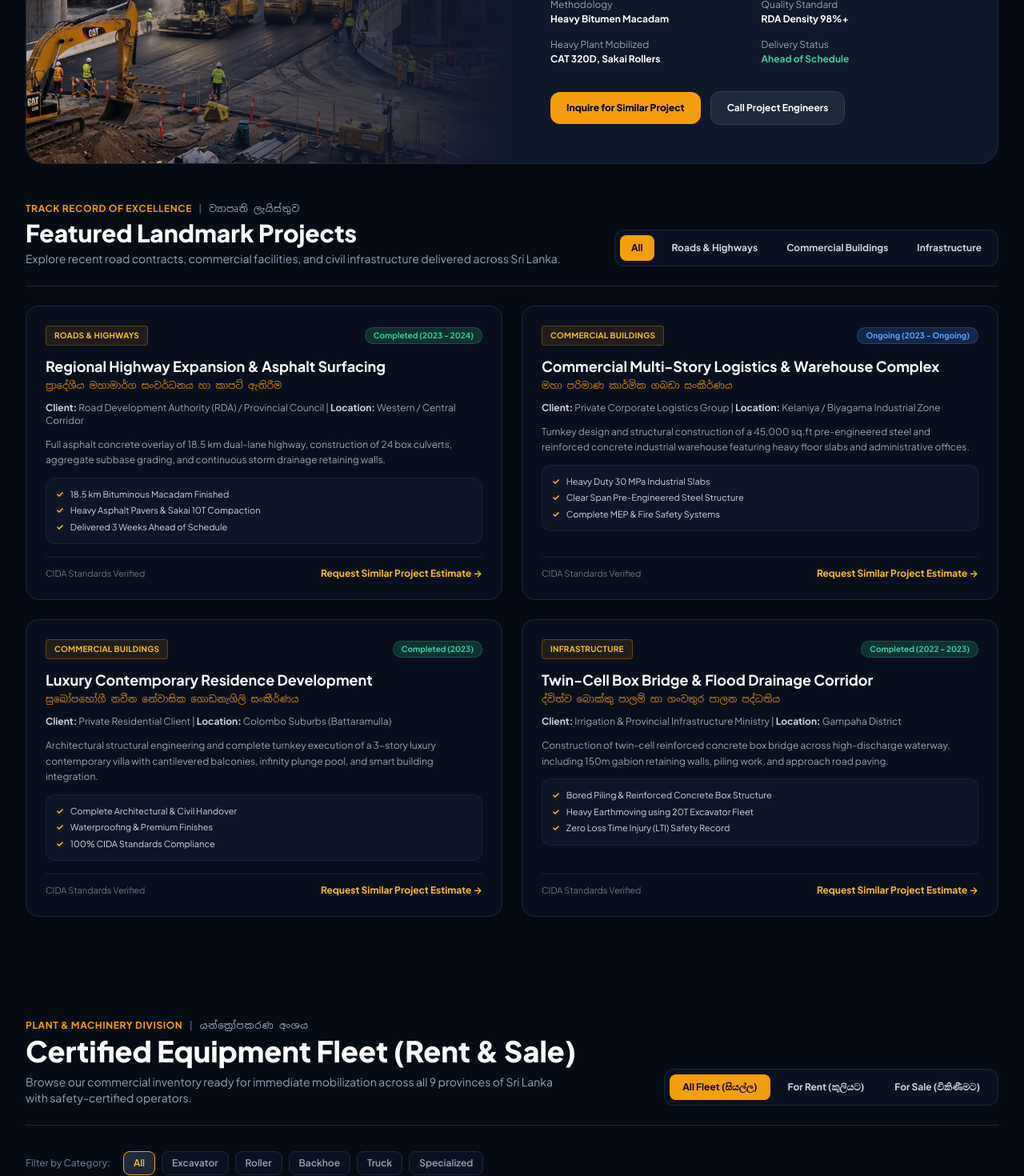
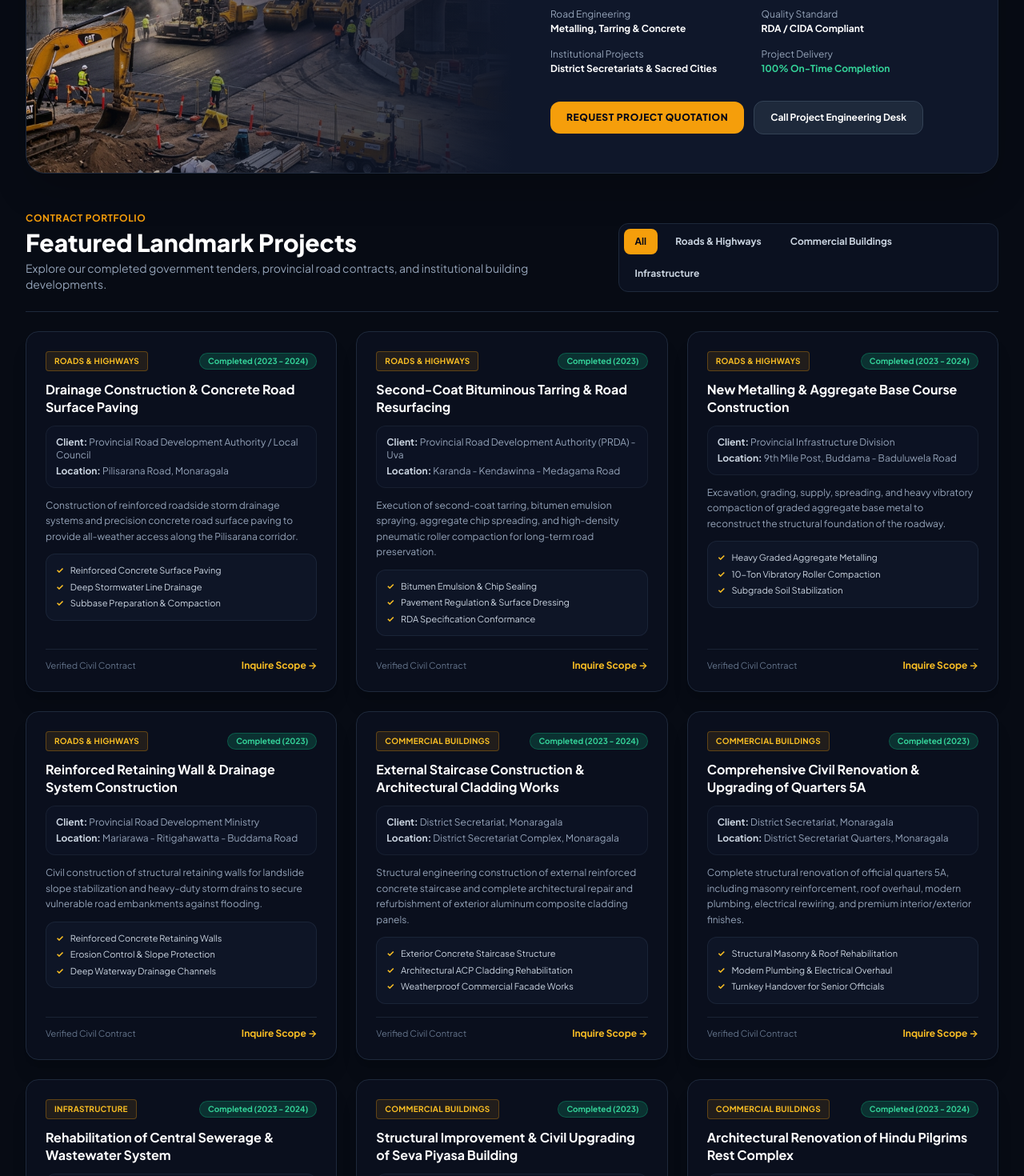
Before and after one commit to kavindurishan/Methum-Construction, a Next.js app: page / in a window 1280 px wide. Shown: the part 2140-3610 px from the top of the page at 80% size. Built offline with nearby package versions, Linux system fonts and the light colour scheme.

Commit message:
feat: add real client projects in English and remove Sinhala from projects section

```diff
--- a/src/components/LandmarkProjects.tsx
+++ b/src/components/LandmarkProjects.tsx
@@ -2,7 +2,7 @@
 
 import React, { useState } from "react";
 import Link from "next/link";
-import { siteConfig, ProjectItem } from "@/data/siteData";
+import { siteConfig } from "@/data/siteData";
 
 export default function LandmarkProjects() {
   const [activeCategory, setActiveCategory] = useState<string>("All");
@@ -17,14 +17,14 @@ export default function LandmarkProjects() {
   return (
     <section id="projects" className="max-w-7xl mx-auto px-4 md:px-8 py-16 space-y-12">
 
-      {/* Featured Viaduct & High-Rise Showcase Banner */}
+      {/* Featured Civil Engineering Showcase Banner */}
       <div className="relative rounded-3xl overflow-hidden border border-slate-800 bg-slate-900 shadow-2xl">
         <div className="grid grid-cols-1 lg:grid-cols-2">
           {/* Image Container */}
           <div className="relative min-h-[360px] lg:min-h-[480px]">
             <img
               src="/showcase.jpg"
-              alt="Methum Constructions Landmark Infrastructure"
+              alt="Methum Constructions Civil Infrastructure"
               className="absolute inset-0 w-full h-full object-cover"
             />
             <div className="absolute inset-0 bg-gradient-to-t lg:bg-gradient-to-r from-transparent via-[#0f172a]/60 to-[#0f172a]"></div>
@@ -34,38 +34,34 @@ export default function LandmarkProjects() {
           <div className="p-8 md:p-12 flex flex-col justify-between space-y-6">
             <div className="space-y-4">
               <div className="inline-flex items-center gap-2 px-3 py-1 rounded-md bg-amber-500/10 border border-amber-500/30 text-amber-400 text-xs font-bold uppercase tracking-wider">
-                Flagship Infrastructure Portfolio
+                Proven Track Record
               </div>
 
               <h3 className="text-2xl sm:text-3xl lg:text-4xl font-extrabold text-white tracking-tight leading-tight">
-                High-Speed Viaducts, Arterial Highways & Urban Complexes
+                High-Durability Highways, Public Infrastructure & Commercial Facilities
               </h3>
 
               <p className="text-slate-300 text-xs sm:text-sm leading-relaxed">
-                Utilizing state-of-the-art asphalt batching plants, pneumatic vibratory compactors, and automated pavers, Methum Constructions executes critical civil infrastructure with zero margin for compromise.
-              </p>
-
-              <p className="text-amber-400 font-sinhala text-xs font-medium">
-                මහා පරිමාණ මහාමාර්ග, පාලම් හා උසස් වාණිජ ගොඩනැගිලි ඉංජිනේරු තාක්ෂණයෙන් නියමිත වේලාවට නිමකිරීම.
+                From high-specification road metalling, asphalt second-coat tarring, and concrete pavements to institutional complexes, structural cladding, and deep drainage works, Methum Constructions delivers civil engineering excellence across the Uva and national corridors.
               </p>
 
               {/* Technical Specifications Matrix */}
               <div className="grid grid-cols-2 gap-4 pt-4 border-t border-slate-800 text-xs">
                 <div>
-                  <div className="text-slate-400">Methodology</div>
-                  <div className="font-bold text-white mt-0.5">Heavy Bitumen Macadam</div>
+                  <div className="text-slate-400">Road Engineering</div>
+                  <div className="font-bold text-white mt-0.5">Metalling, Tarring & Concrete</div>
                 </div>
                 <div>
                   <div className="text-slate-400">Quality Standard</div>
-                  <div className="font-bold text-white mt-0.5">RDA Density 98%+</div>
+                  <div className="font-bold text-white mt-0.5">RDA / CIDA Compliant</div>
                 </div>
                 <div>
-                  <div className="text-slate-400">Heavy Plant Mobilized</div>
-                  <div className="font-bold text-white mt-0.5">CAT 320D, Sakai Rollers</div>
+                  <div className="text-slate-400">Institutional Projects</div>
+                  <div className="font-bold text-white mt-0.5">District Secretariats & Sacred Cities</div>
                 </div>
                 <div>
-                  <div className="text-slate-400">Delivery Status</div>
-                  <div className="font-bold text-emerald-400 mt-0.5">Ahead of Schedule</div>
+                  <div className="text-slate-400">Project Delivery</div>
+                  <div className="font-bold text-emerald-400 mt-0.5">100% On-Time Completion</div>
                 </div>
               </div>
             </div>
@@ -73,15 +69,15 @@ export default function LandmarkProjects() {
             <div className="flex flex-wrap items-center gap-3 pt-2">
               <Link
                 href="#estimator"
-                className="px-5 py-3 rounded-xl bg-amber-500 hover:bg-amber-400 text-slate-950 font-black text-xs transition"
+                className="px-5 py-3 rounded-xl bg-amber-500 hover:bg-amber-400 text-slate-950 font-black text-xs transition uppercase tracking-wider"
               >
-                Inquire for Similar Project
+                Request Project Quotation
               </Link>
               <a
                 href={`tel:${siteConfig.contacts.hotlines[0].replace(/\s+/g, "")}`}
                 className="px-5 py-3 rounded-xl bg-slate-800 hover:bg-slate-700 text-white font-bold text-xs border border-slate-700 transition"
               >
-                Call Project Engineers
+                Call Project Engineering Desk
               </a>
             </div>
           </div>
@@ -92,16 +88,14 @@ export default function LandmarkProjects() {
       <div className="space-y-6">
         <div className="flex flex-col md:flex-row md:items-end justify-between gap-4 border-b border-slate-800 pb-6">
           <div>
-            <div className="text-xs font-bold uppercase tracking-wider text-amber-500 flex items-center gap-2">
-              <span>Track Record of Excellence</span>
-              <span className="text-slate-600">|</span>
-              <span className="font-sinhala text-slate-400 font-normal">ව්‍යාපෘති ලැයිස්තුව</span>
+            <div className="text-xs font-bold uppercase tracking-wider text-amber-500">
+              Contract Portfolio
             </div>
             <h2 className="text-3xl font-extrabold text-white mt-1">
               Featured Landmark Projects
             </h2>
             <p className="text-slate-400 text-sm mt-1">
-              Explore recent road contracts, commercial facilities, and civil infrastructure delivered across Sri Lanka.
+              Explore our completed government tenders, provincial road contracts, and institutional building developments.
             </p>
           </div>
 
@@ -124,11 +118,11 @@ export default function LandmarkProjects() {
         </div>
 
         {/* Projects Grid */}
-        <div className="grid grid-cols-1 md:grid-cols-2 gap-6">
+        <div className="grid grid-cols-1 md:grid-cols-2 lg:grid-cols-3 gap-6">
           {filteredProjects.map((project) => (
             <div
               key={project.id}
-              className="bg-[#0a0f1d] border border-slate-800 hover:border-amber-500/40 rounded-2xl p-6 flex flex-col justify-between space-y-4 transition group shadow-xl"
+              className="bg-[#0a0f1d] border border-slate-800 hover:border-amber-500/50 rounded-2xl p-6 flex flex-col justify-between space-y-4 transition group shadow-xl"
             >
               <div className="space-y-3">
                 <div className="flex items-center justify-between gap-2">
@@ -147,17 +141,18 @@ export default function LandmarkProjects() {
                 </div>
 
                 <div>
-                  <h4 className="text-lg font-bold text-white group-hover:text-amber-400 transition">
+                  <h4 className="text-base font-bold text-white group-hover:text-amber-400 transition leading-snug">
                     {project.title}
                   </h4>
-                  <p className="text-xs text-amber-500/80 font-sinhala font-medium mt-0.5">
-                    {project.sinhalaTitle}
-                  </p>
                 </div>
 
-                <div className="text-xs text-slate-400">
-                  <strong className="text-slate-300">Client:</strong> {project.client} |{" "}
-                  <strong className="text-slate-300">Location:</strong> {project.location}
+                <div className="text-xs text-slate-400 space-y-1 bg-slate-900/50 p-3 rounded-xl border border-slate-800/60">
+                  <div>
+                    <strong className="text-slate-300">Client:</strong> {project.client}
+                  </div>
+                  <div>
+                    <strong className="text-slate-300">Location:</strong> {project.location}
+                  </div>
                 </div>
 
                 <p className="text-xs text-slate-400 leading-relaxed">
@@ -177,13 +172,13 @@ export default function LandmarkProjects() {
 
               <div className="pt-3 border-t border-slate-800/80 flex items-center justify-between text-xs">
                 <span className="text-slate-500 text-[11px]">
-                  CIDA Standards Verified
+                  Verified Civil Contract
                 </span>
                 <Link
                   href="#estimator"
                   className="text-amber-400 hover:text-amber-300 font-bold flex items-center gap-1"
                 >
-                  Request Similar Project Estimate →
+                  Inquire Scope →
                 </Link>
               </div>
             </div>
--- a/src/data/siteData.ts
+++ b/src/data/siteData.ts
@@ -21,7 +21,6 @@ export interface MachineryItem {
 export interface ProjectItem {
   id: string;
   title: string;
-  sinhalaTitle: string;
   category: "Roads & Highways" | "Commercial Buildings" | "Infrastructure";
   client: string;
   location: string;
@@ -258,82 +257,161 @@ export const siteConfig = {
     },
   ],
   projects: [
+    // --- ROAD PROJECTS ---
     {
-      id: "central-expressway-feeder",
-      title: "Regional Highway Expansion & Asphalt Surfacing",
-      sinhalaTitle: "ප්‍රාදේශීය මහාමාර්ග සංවර්ධනය හා කාපට් ඇතිරීම",
+      id: "pilisarana-road-concreting",
+      title: "Drainage Construction & Concrete Road Surface Paving",
       category: "Roads & Highways",
-      client: "Road Development Authority (RDA) / Provincial Council",
-      location: "Western / Central Corridor",
+      client: "Provincial Road Development Authority / Local Council",
+      location: "Pilisarana Road, Monaragala",
       year: "2023 - 2024",
       status: "Completed",
       scope:
-        "Full asphalt concrete overlay of 18.5 km dual-lane highway, construction of 24 box culverts, aggregate subbase grading, and continuous storm drainage retaining walls.",
+        "Construction of reinforced roadside storm drainage systems and precision concrete road surface paving to provide all-weather access along the Pilisarana corridor.",
       highlights: [
-        "18.5 km Bituminous Macadam Finished",
-        "Heavy Asphalt Pavers & Sakai 10T Compaction",
-        "Delivered 3 Weeks Ahead of Schedule",
+        "Reinforced Concrete Surface Paving",
+        "Deep Stormwater Line Drainage",
+        "Subbase Preparation & Compaction",
       ],
     },
     {
-      id: "industrial-logistics-complex",
-      title: "Commercial Multi-Story Logistics & Warehouse Complex",
-      sinhalaTitle: "මහා පරිමාණ කාර්මික ගබඩා සංකීර්ණය",
-      category: "Commercial Buildings",
-      client: "Private Corporate Logistics Group",
-      location: "Kelaniya / Biyagama Industrial Zone",
-      year: "2023 - Ongoing",
-      status: "Ongoing",
+      id: "karanda-kendawinna-medagama-tarring",
+      title: "Second-Coat Bituminous Tarring & Road Resurfacing",
+      category: "Roads & Highways",
+      client: "Provincial Road Development Authority (PRDA) - Uva",
+      location: "Karanda - Kendawinna - Medagama Road",
+      year: "2023",
+      status: "Completed",
       scope:
-        "Turnkey design and structural construction of a 45,000 sq.ft pre-engineered steel and reinforced concrete industrial warehouse featuring heavy floor slabs and administrative offices.",
+        "Execution of second-coat tarring, bitumen emulsion spraying, aggregate chip spreading, and high-density pneumatic roller compaction for long-term road preservation.",
       highlights: [
-        "Heavy Duty 30 MPa Industrial Slabs",
-        "Clear Span Pre-Engineered Steel Structure",
-        "Complete MEP & Fire Safety Systems",
+        "Bitumen Emulsion & Chip Sealing",
+        "Pavement Regulation & Surface Dressing",
+        "RDA Specification Conformance",
       ],
     },
     {
-      id: "luxury-residential-turnkey",
-      title: "Luxury Contemporary Residence Development",
-      sinhalaTitle: "සුඛෝපභෝගී නවීන නේවාසික ගොඩනැගිලි සංකීර්ණය",
-      category: "Commercial Buildings",
-      client: "Private Residential Client",
-      location: "Colombo Suburbs (Battaramulla)",
+      id: "buddama-baduluwela-metalling",
+      title: "New Metalling & Aggregate Base Course Construction",
+      category: "Roads & Highways",
+      client: "Provincial Infrastructure Division",
+      location: "9th Mile Post, Buddama - Baduluwela Road",
+      year: "2023 - 2024",
+      status: "Completed",
+      scope:
+        "Excavation, grading, supply, spreading, and heavy vibratory compaction of graded aggregate base metal to reconstruct the structural foundation of the roadway.",
+      highlights: [
+        "Heavy Graded Aggregate Metalling",
+        "10-Ton Vibratory Roller Compaction",
+        "Subgrade Soil Stabilization",
+      ],
+    },
+    {
+      id: "mariarawa-ritigahawatta-retaining-wall",
+      title: "Reinforced Retaining Wall & Drainage System Construction",
+      category: "Roads & Highways",
+      client: "Provincial Road Development Ministry",
+      location: "Mariarawa - Ritigahawatta - Buddama Road",
       year: "2023",
       status: "Completed",
       scope:
-        "Architectural structural engineering and complete turnkey execution of a 3-story luxury contemporary villa with cantilevered balconies, infinity plunge pool, and smart building integration.",
+        "Civil construction of structural retaining walls for landslide slope stabilization and heavy-duty storm drains to secure vulnerable road embankments against flooding.",
       highlights: [
-        "Complete Architectural & Civil Handover",
-        "Waterproofing & Premium Finishes",
-        "100% CIDA Standards Compliance",
+        "Reinforced Concrete Retaining Walls",
+        "Erosion Control & Slope Protection",
+        "Deep Waterway Drainage Channels",
+      ],
+    },
+
+    // --- BUILDING PROJECTS ---
+    {
+      id: "district-secretariat-staircase-cladding",
+      title: "External Staircase Construction & Architectural Cladding Works",
+      category: "Commercial Buildings",
+      client: "District Secretariat, Monaragala",
+      location: "District Secretariat Complex, Monaragala",
+      year: "2023 - 2024",
+      status: "Completed",
+      scope:
+        "Structural engineering construction of external reinforced concrete staircase and complete architectural repair and refurbishment of exterior aluminum composite cladding panels.",
+      highlights: [
+        "Exterior Concrete Staircase Structure",
+        "Architectural ACP Cladding Rehabilitation",
+        "Weatherproof Commercial Facade Works",
       ],
     },
     {
-      id: "bridge-culvert-rehabilitation",
-      title: "Twin-Cell Box Bridge & Flood Drainage Corridor",
-      sinhalaTitle: "ද්විත්ව බොක්කු පාලම් හා ගංවතුර පාලන පද්ධතිය",
-      category: "Infrastructure",
-      client: "Irrigation & Provincial Infrastructure Ministry",
-      location: "Gampaha District",
-      year: "2022 - 2023",
+      id: "quarters-5a-repair",
+      title: "Comprehensive Civil Renovation & Upgrading of Quarters 5A",
+      category: "Commercial Buildings",
+      client: "District Secretariat, Monaragala",
+      location: "District Secretariat Quarters, Monaragala",
+      year: "2023",
       status: "Completed",
       scope:
-        "Construction of twin-cell reinforced concrete box bridge across high-discharge waterway, including 150m gabion retaining walls, piling work, and approach road paving.",
+        "Complete structural renovation of official quarters 5A, including masonry reinforcement, roof overhaul, modern plumbing, electrical rewiring, and premium interior/exterior finishes.",
       highlights: [
-        "Bored Piling & Reinforced Concrete Box Structure",
-        "Heavy Earthmoving using 20T Excavator Fleet",
-        "Zero Loss Time Injury (LTI) Safety Record",
+        "Structural Masonry & Roof Rehabilitation",
+        "Modern Plumbing & Electrical Overhaul",
+        "Turnkey Handover for Senior Officials",
+      ],
+    },
+    {
+      id: "nila-piyasa-sewerage-system",
+      title: "Rehabilitation of Central Sewerage & Wastewater System",
+      category: "Infrastructure",
+      client: "District Secretariat, Monaragala",
+      location: "Nila Piyasa Housing Complex, Monaragala",
+      year: "2023 - 2024",
+      status: "Completed",
+      scope:
+        "Comprehensive overhaul of deep underground sewerage pipeline networks, manholes, inspection chambers, and septic soakage infrastructure for the entire housing complex.",
+      highlights: [
+        "Deep Underground Pipeline Overhaul",
+        "Reconstruction of Manholes & Chambers",
+        "Full Environmental Compliance Verification",
+      ],
+    },
+    {
+      id: "seva-piyasa-hulandawa-improvement",
+      title: "Structural Improvement & Civil Upgrading of Seva Piyasa Building",
+      category: "Commercial Buildings",
+      client: "Divisional Secretariat / Rural Development",
+      location: "Hulandawa Left, Monaragala",
+      year: "2023",
+      status: "Completed",
+      scope:
+        "Structural enhancements, roof leakproofing, flooring, public service counter construction, and complete interior/exterior weatherproofing to enhance community service delivery.",
+      highlights: [
+        "Community Administrative Center Upgrade",
+        "Roofing & Structural Weatherproofing",
+        "Turnkey Public Service Facilities",
+      ],
+    },
+    {
+      id: "katharagama-pilgrims-rest-renovation",
+      title: "Architectural Renovation of Hindu Pilgrims Rest Complex",
+      category: "Commercial Buildings",
+      client: "Sacred City Development Project",
+      location: "Katharagama Sacred City",
+      year: "2023 - 2024",
+      status: "Completed",
+      scope:
+        "Large-scale architectural restoration and civil refurbishment of multi-hall pilgrim accommodation facilities, structural repairs, sanitation blocks, and interior restoration.",
+      highlights: [
+        "High-Capacity Pilgrimage Rest Restoration",
+        "Sanitary Facilities & Water Distribution",
+        "Cultural Heritage Area Compliance",
       ],
     },
   ],
   partners: [
+    "District Secretariat, Monaragala",
     "Road Development Authority (RDA)",
+    "Provincial Road Development Authority (PRDA - Uva)",
+    "Construction Industry Development Authority (CIDA)",
     "Urban Development Authority (UDA)",
-    "Construction Industry Development Authority (CIDA)",
-    "State Engineering Corporation",
-    "Ceylon Electricity Board (CEB)",
-    "Provincial Road Development Authorities",
+    "Sacred City Development Project",
   ],
   faqs: [
     {
```
